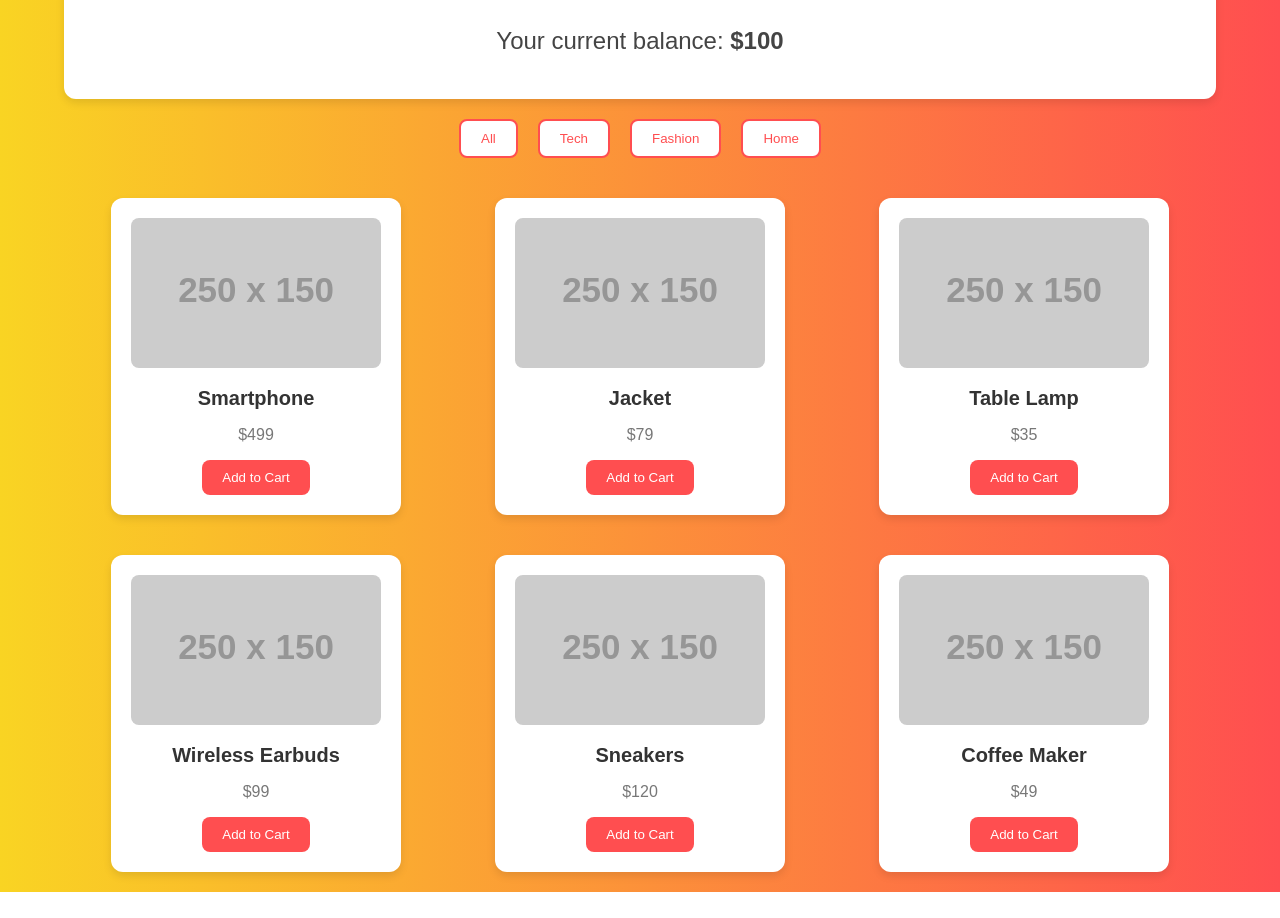
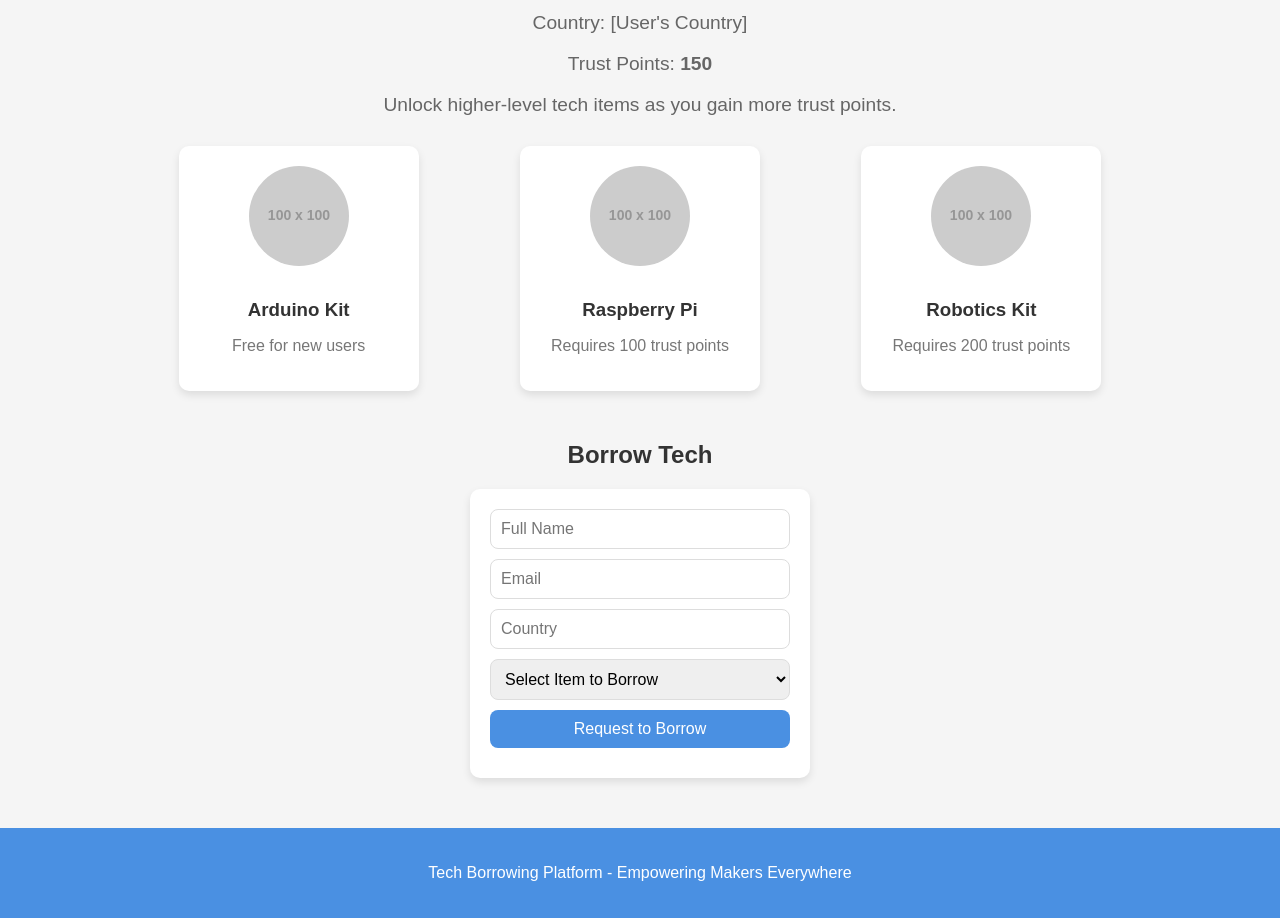
Before and after one commit to WolfGamer2/borrow-center, a plain HTML site: page index.html in a window 1280 px wide. Shown: the part 124-1042 px from the top of the page. Before the commit the page ends 1016 px from the top, so only its background shows below. Drawn offline with Linux system fonts and the light colour scheme; placeholder pictures from the web are drawn by us.

Commit message:
Update index.html

```diff
--- a/index.html
+++ b/index.html
@@ -3,12 +3,12 @@
 <head>
     <meta charset="UTF-8">
     <meta name="viewport" content="width=device-width, initial-scale=1.0">
-    <title>Modern Shop</title>
+    <title>Tech Borrowing Platform</title>
     <style>
         /* General Styles */
         body {
             font-family: 'Arial', sans-serif;
-            background: linear-gradient(to right, #f9d423, #ff4e50);
+            background: #f5f5f5;
             margin: 0;
             padding: 0;
             color: #333;
@@ -16,192 +16,206 @@
 
         h1 {
             text-align: center;
+            color: #444;
+            margin-top: 20px;
+        }
+
+        /* Navigation */
+        nav {
+            display: flex;
+            justify-content: space-between;
+            background-color: #4a90e2;
+            padding: 10px 20px;
             color: #fff;
-            font-size: 3rem;
-            margin-top: 20px;
-            text-shadow: 2px 2px 4px rgba(0, 0, 0, 0.2);
+        }
+
+        nav a {
+            color: white;
+            text-decoration: none;
+            font-size: 1.2rem;
         }
 
         .container {
-            width: 90%;
+            width: 80%;
             margin: 0 auto;
         }
 
-        /* Balance section */
-        .balance {
+        /* Profile Section */
+        .profile {
             text-align: center;
-            background-color: #fff;
-            padding: 20px;
-            border-radius: 12px;
-            box-shadow: 0px 4px 8px rgba(0, 0, 0, 0.1);
-            margin: 20px 0;
+            margin: 30px 0;
         }
 
-        .balance p {
-            font-size: 1.5rem;
-            color: #444;
+        .profile h2 {
+            font-size: 2rem;
         }
 
-        /* Shop categories */
-        .shop-categories {
-            display: flex;
-            justify-content: center;
-            margin: 20px 0;
+        .profile p {
+            font-size: 1.2rem;
+            color: #666;
         }
 
-        .shop-categories button {
-            background-color: #fff;
-            color: #ff4e50;
-            border: 2px solid #ff4e50;
-            padding: 10px 20px;
-            margin: 0 10px;
-            border-radius: 8px;
-            cursor: pointer;
-            transition: 0.3s;
+        /* Tech Categories */
+        .tech-categories {
+            display: flex;
+            justify-content: space-around;
+            margin: 30px 0;
         }
 
-        .shop-categories button:hover {
-            background-color: #ff4e50;
-            color: #fff;
-        }
-
-        /* Shop Items */
-        .shop-items {
-            display: flex;
-            flex-wrap: wrap;
-            justify-content: space-around;
-        }
-
-        .item {
+        .category {
             background-color: #fff;
-            width: 250px;
+            width: 200px;
             padding: 20px;
-            border-radius: 12px;
-            margin: 20px;
+            border-radius: 10px;
             box-shadow: 0px 4px 8px rgba(0, 0, 0, 0.1);
             text-align: center;
             transition: transform 0.3s;
         }
 
-        .item:hover {
+        .category:hover {
             transform: scale(1.05);
         }
 
-        .item img {
-            width: 100%;
-            border-radius: 8px;
+        .category img {
+            width: 100px;
+            height: 100px;
+            border-radius: 50%;
+            margin-bottom: 10px;
         }
 
-        .item h3 {
-            color: #333;
-            font-size: 1.25rem;
-            margin: 15px 0 10px;
+        .category h3 {
+            margin-bottom: 10px;
         }
 
-        .item p {
+        .category p {
             color: #777;
         }
 
-        .item button {
-            background-color: #ff4e50;
-            color: #fff;
-            border: none;
-            padding: 10px 20px;
-            border-radius: 8px;
-            cursor: pointer;
-            transition: 0.3s;
+        /* Checkout Form */
+        .checkout {
+            text-align: center;
+            margin-top: 50px;
         }
 
-        .item button:hover {
-            background-color: #f9d423;
+        .checkout h2 {
             color: #333;
         }
 
-        /* Responsive Design */
-        @media only screen and (max-width: 768px) {
-            .shop-items {
-                flex-direction: column;
-                align-items: center;
-            }
+        .checkout form {
+            display: flex;
+            flex-direction: column;
+            width: 300px;
+            margin: 0 auto;
+            background-color: #fff;
+            padding: 20px;
+            border-radius: 10px;
+            box-shadow: 0px 4px 8px rgba(0, 0, 0, 0.1);
         }
+
+        .checkout form input, .checkout form select, .checkout form button {
+            padding: 10px;
+            margin-bottom: 10px;
+            border: 1px solid #ddd;
+            border-radius: 8px;
+            font-size: 1rem;
+        }
+
+        .checkout form button {
+            background-color: #4a90e2;
+            color: #fff;
+            border: none;
+            cursor: pointer;
+            transition: background-color 0.3s;
+        }
+
+        .checkout form button:hover {
+            background-color: #357ABD;
+        }
+
+        /* Footer */
+        footer {
+            text-align: center;
+            padding: 20px;
+            background-color: #4a90e2;
+            color: #fff;
+            margin-top: 50px;
+        }
+
     </style>
 </head>
 <body>
 
-    <h1>Modern Shop</h1>
+    <nav>
+        <div><a href="#">Tech Borrowing Platform</a></div>
+        <div><a href="#">Login with Slack</a></div>
+    </nav>
 
     <div class="container">
-        <!-- Balance Section -->
-        <div class="balance">
-            <p>Your current balance: <strong>$100</strong></p>
+
+        <!-- Profile Section -->
+        <div class="profile">
+            <h2>Welcome, [User's Name]</h2>
+            <p>Country: [User's Country]</p>
+            <p>Trust Points: <strong>150</strong></p>
+            <p>Unlock higher-level tech items as you gain more trust points.</p>
         </div>
 
-        <!-- Shop Categories -->
-        <div class="shop-categories">
-            <button onclick="filterItems('all')">All</button>
-            <button onclick="filterItems('tech')">Tech</button>
-            <button onclick="filterItems('fashion')">Fashion</button>
-            <button onclick="filterItems('home')">Home</button>
+        <!-- Tech Categories -->
+        <div class="tech-categories">
+            <div class="category" data-unlock="50">
+                <img src="https://via.placeholder.com/100" alt="Arduino">
+                <h3>Arduino Kit</h3>
+                <p>Free for new users</p>
+            </div>
+
+            <div class="category" data-unlock="100">
+                <img src="https://via.placeholder.com/100" alt="Raspberry Pi">
+                <h3>Raspberry Pi</h3>
+                <p>Requires 100 trust points</p>
+            </div>
+
+            <div class="category" data-unlock="200">
+                <img src="https://via.placeholder.com/100" alt="Robotics Kit">
+                <h3>Robotics Kit</h3>
+                <p>Requires 200 trust points</p>
+            </div>
         </div>
 
-        <!-- Shop Items -->
-        <div class="shop-items" id="shop-items">
-            <!-- Item 1 -->
-            <div class="item" data-category="tech">
-                <img src="https://via.placeholder.com/250x150" alt="Item 1">
-                <h3>Smartphone</h3>
-                <p>$499</p>
-                <button>Add to Cart</button>
-            </div>
-            <!-- Item 2 -->
-            <div class="item" data-category="fashion">
-                <img src="https://via.placeholder.com/250x150" alt="Item 2">
-                <h3>Jacket</h3>
-                <p>$79</p>
-                <button>Add to Cart</button>
-            </div>
-            <!-- Item 3 -->
-            <div class="item" data-category="home">
-                <img src="https://via.placeholder.com/250x150" alt="Item 3">
-                <h3>Table Lamp</h3>
-                <p>$35</p>
-                <button>Add to Cart</button>
-            </div>
-            <!-- Item 4 -->
-            <div class="item" data-category="tech">
-                <img src="https://via.placeholder.com/250x150" alt="Item 4">
-                <h3>Wireless Earbuds</h3>
-                <p>$99</p>
-                <button>Add to Cart</button>
-            </div>
-            <!-- Item 5 -->
-            <div class="item" data-category="fashion">
-                <img src="https://via.placeholder.com/250x150" alt="Item 5">
-                <h3>Sneakers</h3>
-                <p>$120</p>
-                <button>Add to Cart</button>
-            </div>
-            <!-- Item 6 -->
-            <div class="item" data-category="home">
-                <img src="https://via.placeholder.com/250x150" alt="Item 6">
-                <h3>Coffee Maker</h3>
-                <p>$49</p>
-                <button>Add to Cart</button>
-            </div>
+        <!-- Checkout Form -->
+        <div class="checkout">
+            <h2>Borrow Tech</h2>
+            <form id="checkout-form">
+                <input type="text" placeholder="Full Name" required>
+                <input type="email" placeholder="Email" required>
+                <input type="text" placeholder="Country" required>
+                <select required>
+                    <option value="">Select Item to Borrow</option>
+                    <option value="Arduino Kit">Arduino Kit</option>
+                    <option value="Raspberry Pi">Raspberry Pi</option>
+                    <option value="Robotics Kit">Robotics Kit</option>
+                </select>
+                <button type="submit">Request to Borrow</button>
+            </form>
         </div>
+
     </div>
 
+    <footer>
+        <p>Tech Borrowing Platform - Empowering Makers Everywhere</p>
+    </footer>
+
     <script>
-        function filterItems(category) {
-            const items = document.querySelectorAll('.item');
-            items.forEach(item => {
-                if (category === 'all' || item.getAttribute('data-category') === category) {
-                    item.style.display = 'block';
-                } else {
-                    item.style.display = 'none';
-                }
-            });
+        // Simulate Slack OAuth
+        function simulateOAuth() {
+            // Here you'd implement the actual OAuth flow
+            alert("Simulating Slack OAuth login!");
         }
+
+        // Simulate form submission
+        document.getElementById('checkout-form').addEventListener('submit', function(e) {
+            e.preventDefault();
+            alert("Your request to borrow has been submitted!");
+        });
     </script>
 
 </body>
```
